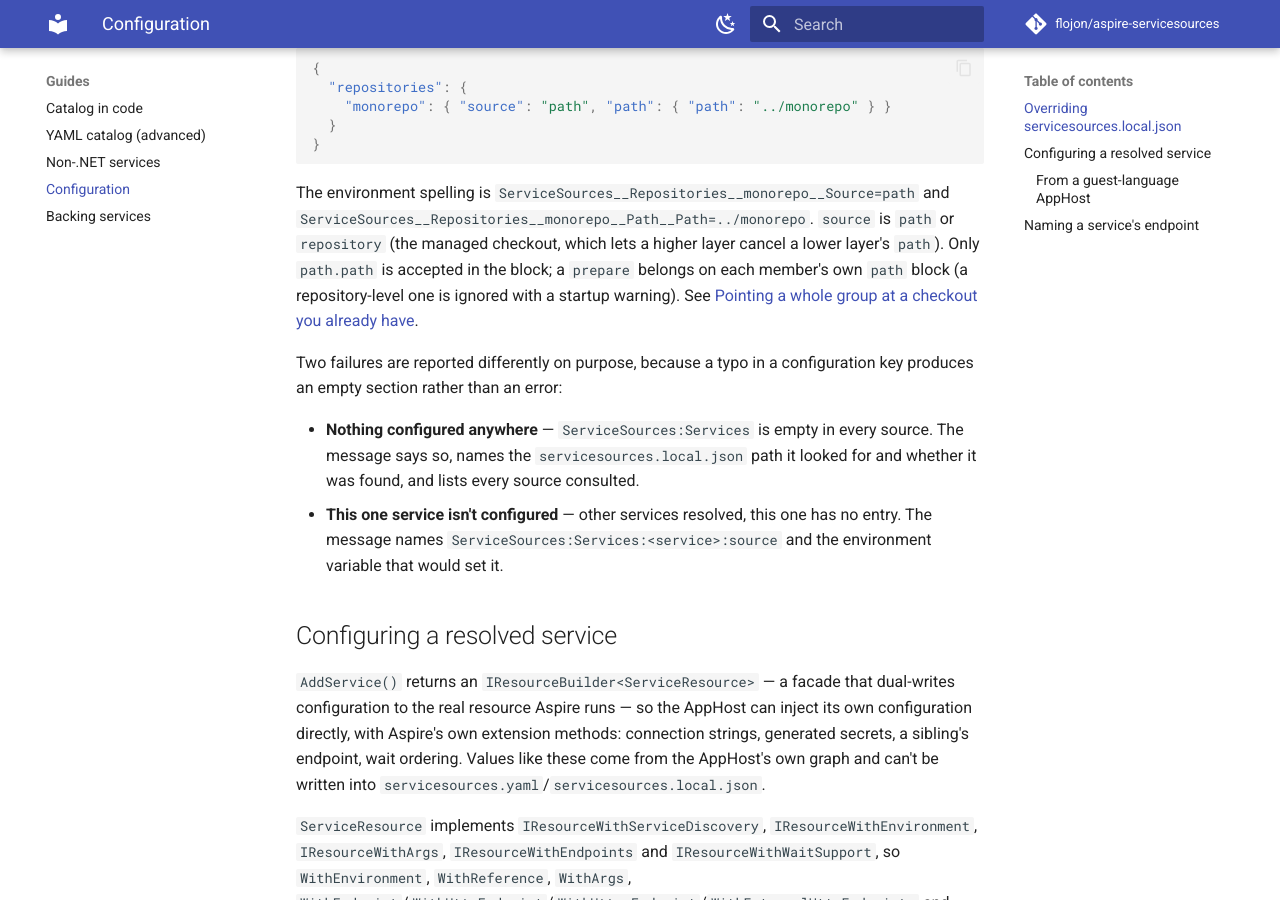
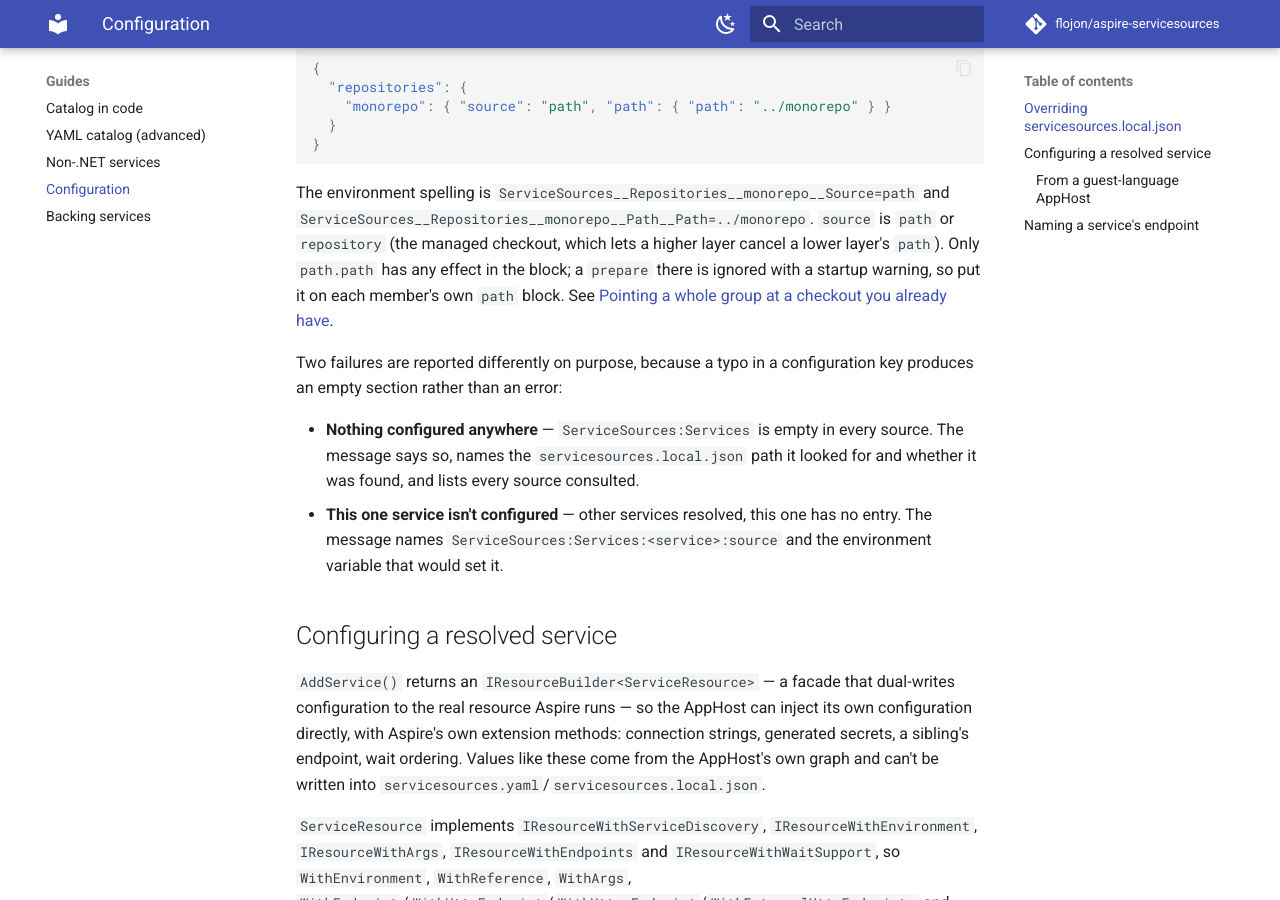
Before and after one commit to flojon/aspire-servicesources, an MkDocs documentation site: the page built from docs/guides/configuration.md, in a window 1280 px wide and 900 px high, scrolled down 3591 px. Built offline with MkDocs 1.6.1 and Material for MkDocs 9.7.7, drawn with Linux system fonts in a browser that asks for light colours; comment, search, counter and statistics services are not loaded.

Commit message:
Review round 1: fix stale docs and strengthen tests for repository-level prepare warning
Co-Authored-By: Claude Sonnet 5.5 <noreply@anthropic.com>

```diff
--- a/docs/guides/configuration.md
+++ b/docs/guides/configuration.md
@@ -164,8 +164,9 @@ at one directory you already have checked out, written once:
 
 The environment spelling is `ServiceSources__Repositories__monorepo__Source=path` and
 `ServiceSources__Repositories__monorepo__Path__Path=../monorepo`. `source` is `path` or `repository`
-(the managed checkout, which lets a higher layer cancel a lower layer's `path`). Only `path.path` is
-accepted in the block; a `prepare` belongs on each member's own `path` block (a repository-level one is ignored with a startup warning). See
+(the managed checkout, which lets a higher layer cancel a lower layer's `path`). Only `path.path` has any
+effect in the block; a `prepare` there is ignored with a startup warning, so put it on each member's
+own `path` block. See
 [Pointing a whole group at a checkout you already have](../sources/repository.md#several-services-from-one-repository).
 
 Two failures are reported differently on purpose, because a typo in a configuration key produces an
```
Also changed, not shown: CHANGELOG.md (+4 -5 lines), docs/sources/repository.md (+2 -2 lines), 3 other files.
